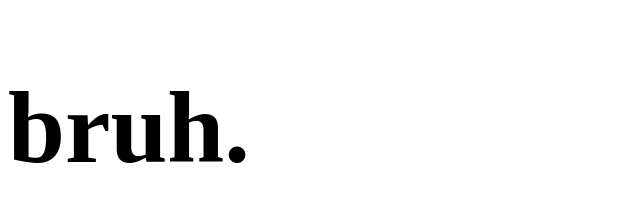
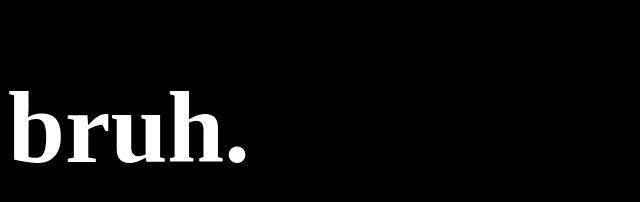
Before and after one commit to eyeisdasteve/eyeisdasteve.github.io, a plain HTML site: page index.html in a window 1280 px wide. Shown: the whole page, without its empty margins (0-640 px from the left). Drawn offline with Linux system fonts and the light colour scheme.

Commit message:
update css

```diff
--- a/bruh.css
+++ b/bruh.css
@@ -1,3 +1,7 @@
 body {
-	background: white;
+	background: black;
 }
+
+h1 {
+	color: white;
+}
```
